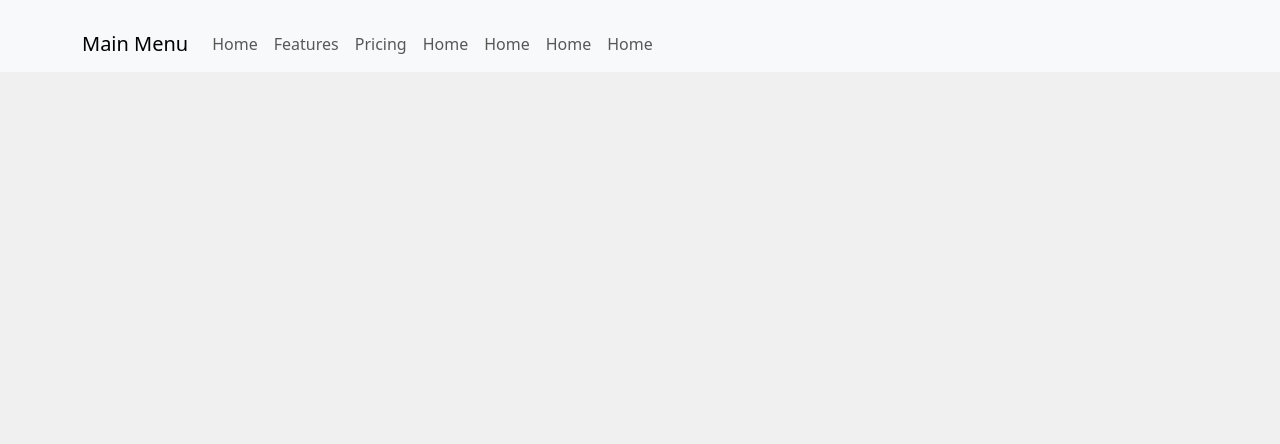
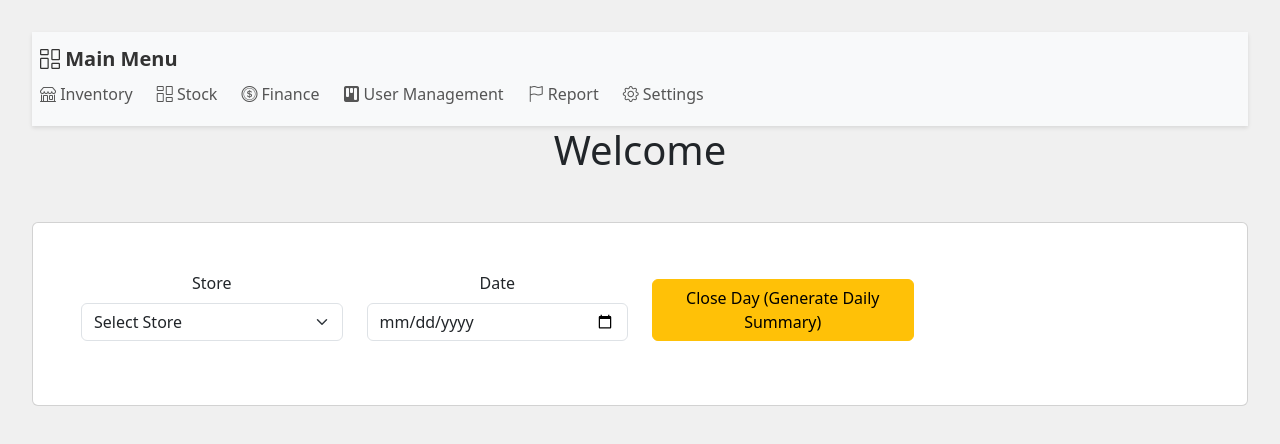
Before and after one commit to mayanjer/inventory_react, a React (Vite) app: page / in a window 1280 px wide. Shown: the top 444 px of the page. Built offline with nearby package versions, Linux system fonts and the light colour scheme.

Commit message:
refactoring the navBar

```diff
--- a/package.json
+++ b/package.json
@@ -11,6 +11,7 @@
   },
   "dependencies": {
     "bootstrap": "^5.3.8",
+    "bootstrap-icons": "^1.13.1",
     "bootstrap5": "^1.1.9",
     "react": "^19.1.1",
     "react-bootstrap": "^2.10.10",
--- a/src/components/NavBar.jsx
+++ b/src/components/NavBar.jsx
@@ -1,30 +1,38 @@
 
-import Navbar from 'react-bootstrap/Navbar';
-import Nav from 'react-bootstrap/Nav';
-import Container from 'react-bootstrap/Container';
-import Button from './Button';
+
+import classes from './NavBar.module.css';
+import "bootstrap-icons/font/bootstrap-icons.css";
 
 function NavBar() {
   return (
-    <>
-          <Navbar bg="light" data-bs-theme="light" fixed="top">
-        <Container className='pt-3'>
-          <Navbar.Brand href="#home">Main Menu</Navbar.Brand>
-          <Nav className="me-auto">
-            <Nav.Link href="#home">Home</Nav.Link>
-            <Nav.Link href="#features">Features</Nav.Link>
-            <Nav.Link href="#pricing">Pricing</Nav.Link>
-            <Nav.Link href="#home">Home</Nav.Link>
-            <Nav.Link href="#home">Home</Nav.Link>
-            <Nav.Link href="#home">Home</Nav.Link>
-            <Nav.Link href="#home">Home</Nav.Link>
-          </Nav>
-        </Container>
-      </Navbar>
-    </>
+    <nav className={classes.navbarContainer}>
+      <div className={classes.navbarContent}>
+        <a href="#main-menu" className={classes.navbarBrand}>
+          <i className="bi bi-columns-gap"></i>&nbsp;Main Menu
+        </a>
+        <div className={classes.navLinks}>
+          <a href="/inventory" className={classes.navLink}>
+            <i className="bi bi-shop"></i>&nbsp;Inventory
+          </a>
+          <a href="#stock" className={classes.navLink}>
+            <i className="bi bi-columns-gap"></i>&nbsp;Stock
+          </a>
+          <a href="#pricing" className={classes.navLink}>
+            <i className="bi bi-coin"></i>&nbsp;Finance
+          </a>
+          <a href="#user-management" className={classes.navLink}>
+            <i className="bi bi-kanban-fill"></i>&nbsp;User Management
+          </a>
+          <a href="#report" className={classes.navLink}>
+            <i className="bi bi-flag"></i>&nbsp;Report
+          </a>
+          <a href="#settings" className={classes.navLink}>
+            <i className="bi bi-gear"></i>&nbsp;Settings
+          </a>
+        </div>
+      </div>
+    </nav>
   );
 }
 
-
-
 export default NavBar;
--- /dev/null
+++ b/src/components/NavBar.module.css
@@ -0,0 +1,66 @@
+.navbarContainer {
+  position: sticky;
+  top: 0;
+  z-index: 1000;
+  width: 100%;
+  background-color: #f8f9fa;
+  box-shadow: 0 2px 4px rgba(0, 0, 0, 0.1);
+}
+
+.navbarContent {
+  padding: 0.75rem 0;
+  max-width: 1200px;
+  margin: 0 auto;
+}
+
+.navbarBrand {
+  font-size: 1.25rem;
+  font-weight: 600;
+  color: #333;
+  text-decoration: none;
+  display: flex;
+  align-items: center;
+}
+
+.navbarBrand:hover {
+  color: #007bff;
+}
+
+.navLinks {
+  display: flex;
+  gap: 1.5rem;
+  margin-left: auto;
+}
+
+.navLink {
+  color: #555;
+  text-decoration: none;
+  font-weight: 500;
+  padding: 0.5rem 0;
+  display: flex;
+  align-items: center;
+  transition: color 0.3s ease;
+}
+
+.navLink:hover {
+  color:#ff1e00;
+}
+
+.navLinkActive {
+  color: #ff1e00;
+}
+
+/* Responsive design */
+@media (max-width: 768px) {
+  .navLinks {
+    flex-direction: column;
+    gap: 0.5rem;
+    margin-left: 0;
+    margin-top: 1rem;
+  }
+
+  .navbarContent {
+    flex-direction: column;
+    align-items: flex-start;
+  }
+}
--- a/src/components/RootComponent.jsx
+++ b/src/components/RootComponent.jsx
@@ -4,7 +4,7 @@ function RootComponent() {
   return (
     <>
       <div className={classes}>
-        <NavBar/>
+        <NavBar />
       </div>
     </>
   );
--- /dev/null
+++ b/src/components/WideCard.jsx
@@ -0,0 +1,46 @@
+function WideCard() {
+    return (
+        <>
+
+            <div className="card  mt-5">
+  <div class="card-body">
+    <form
+      id="close-day-form"
+      class="row row-gap-2 align-items-end mb-3"
+      method="post"
+      action="{% url 'close_day' %}"
+    >
+      <div class="col-md-3">
+        <label class="form-label">Store</label>
+        <select name="store_id" class="form-select" required>
+          <option value="">Select Store</option>
+
+          <option value="store-id">Store Name</option>
+
+        </select>
+      </div>
+      <div class="col-md-3">
+        <label class="form-label">Date</label>
+        <input
+          type="date"
+          name="date"
+          class="form-control"
+          value="{{ selected_end_date}}"
+          required
+        />
+      </div>
+      <div class="col-md-3 mt-2">
+        <button class="btn btn-warning" type="submit">
+          Close Day (Generate Daily Summary)
+        </button>
+      </div>
+    </form>
+    <div id="close-day-result"></div>
+  </div>
+</div>
+
+        </>
+    )
+}
+
+export default WideCard;
--- a/src/routes/Dashboard.jsx
+++ b/src/routes/Dashboard.jsx
@@ -1,9 +1,13 @@
 import RootComponent from "../components/RootComponent";
+import WideCard from "../components/WideCard";
 
 function Dashboard() {
     return (
         <>
-        <RootComponent/>
+            <RootComponent />
+            <h1>Welcome</h1>
+            <WideCard/>
+
         </>
     )
 }
--- /dev/null
+++ b/src/routes/Inventory.jsx
@@ -0,0 +1,10 @@
+import RootComponent from "../components/RootComponent";
+function Inventory() {
+    return (
+        <>
+        <RootComponent/>
+        </>
+    )
+}
+
+export default Inventory;
```
Also changed, not shown: src/main.jsx (+6 -2 lines), 1 other file (tests, documents, lock files or other folders).
